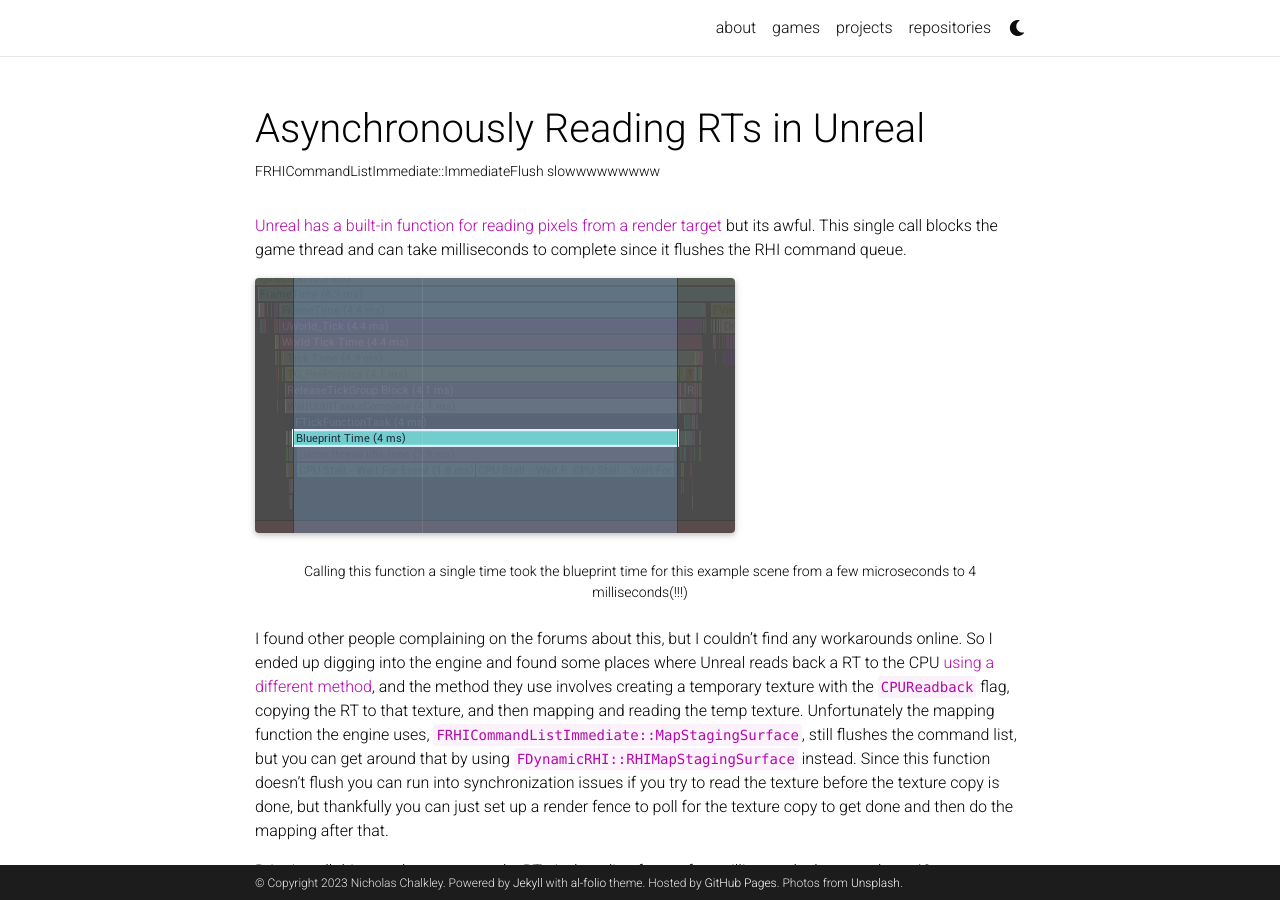
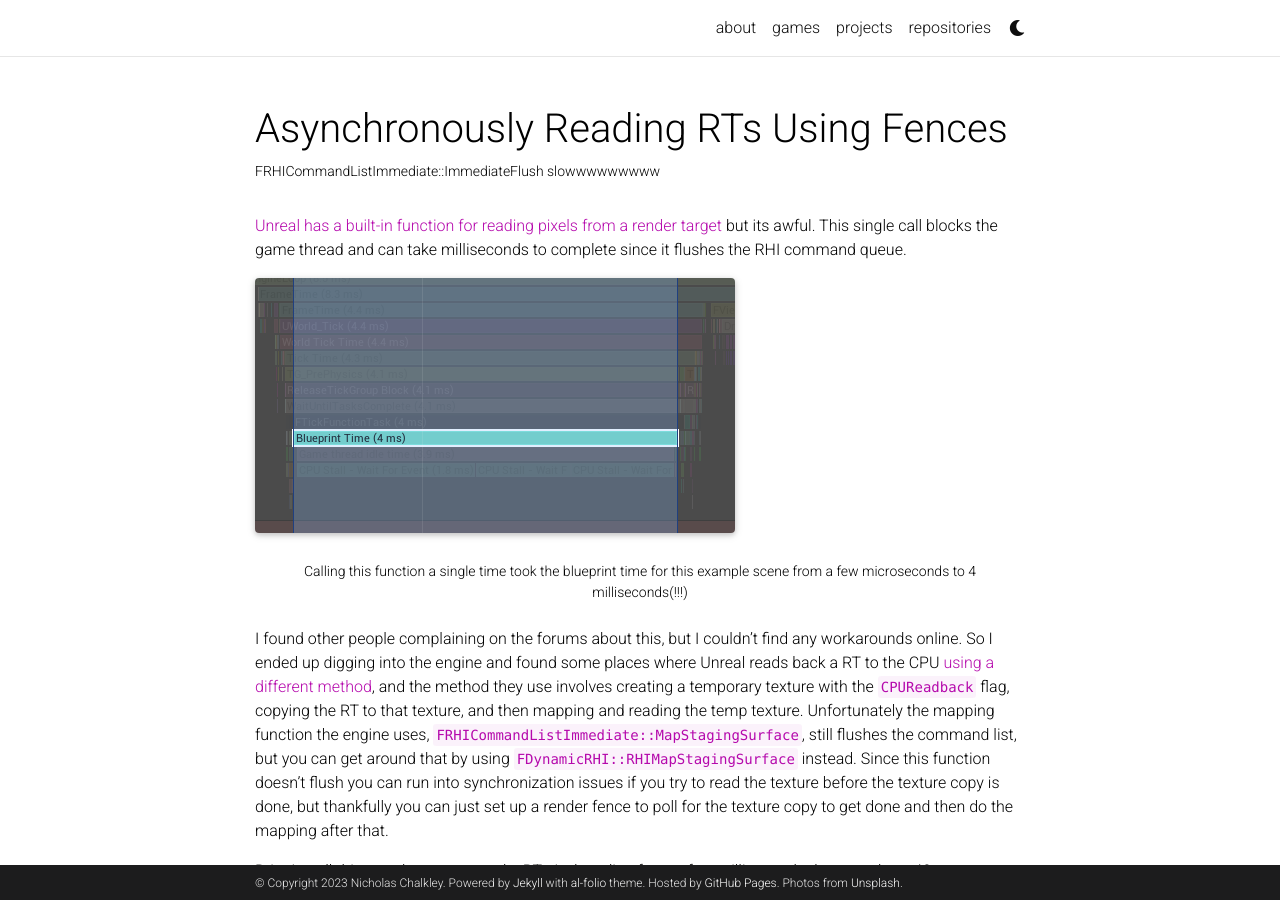
Before and after one commit to nicholas477/nicholas477.github.io, a Jekyll site: the page built from _projects/4_reading-rt.md, in a window 1280 px wide and 900 px high. Built offline with Jekyll 4.4.1, drawn with Linux system fonts in a browser that asks for light colours; full-size pictures stand in for the smaller copies a plugin makes; comment, search, counter and statistics services are not loaded; a style sheet for code colours, icons or effects is not loaded.

Commit message:
Changed article title

```diff
--- a/_projects/4_reading-rt.md
+++ b/_projects/4_reading-rt.md
@@ -1,6 +1,6 @@
 ---
 layout: page
-title: Asynchronously Reading RTs in Unreal
+title: Asynchronously Reading RTs Using Fences
 description: FRHICommandListImmediate::ImmediateFlush slowwwwwwwww
 img:
 importance: 0
```
